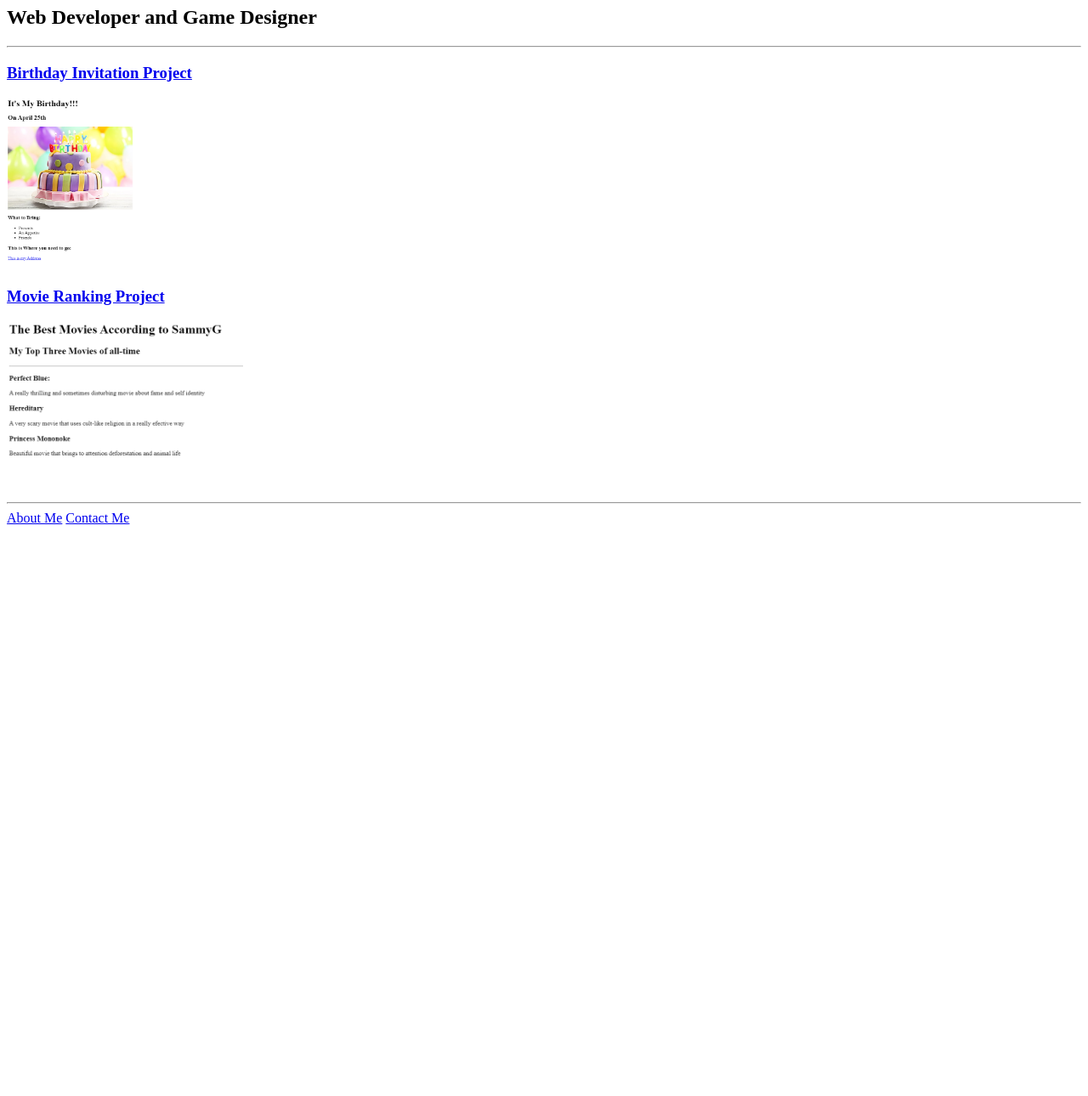
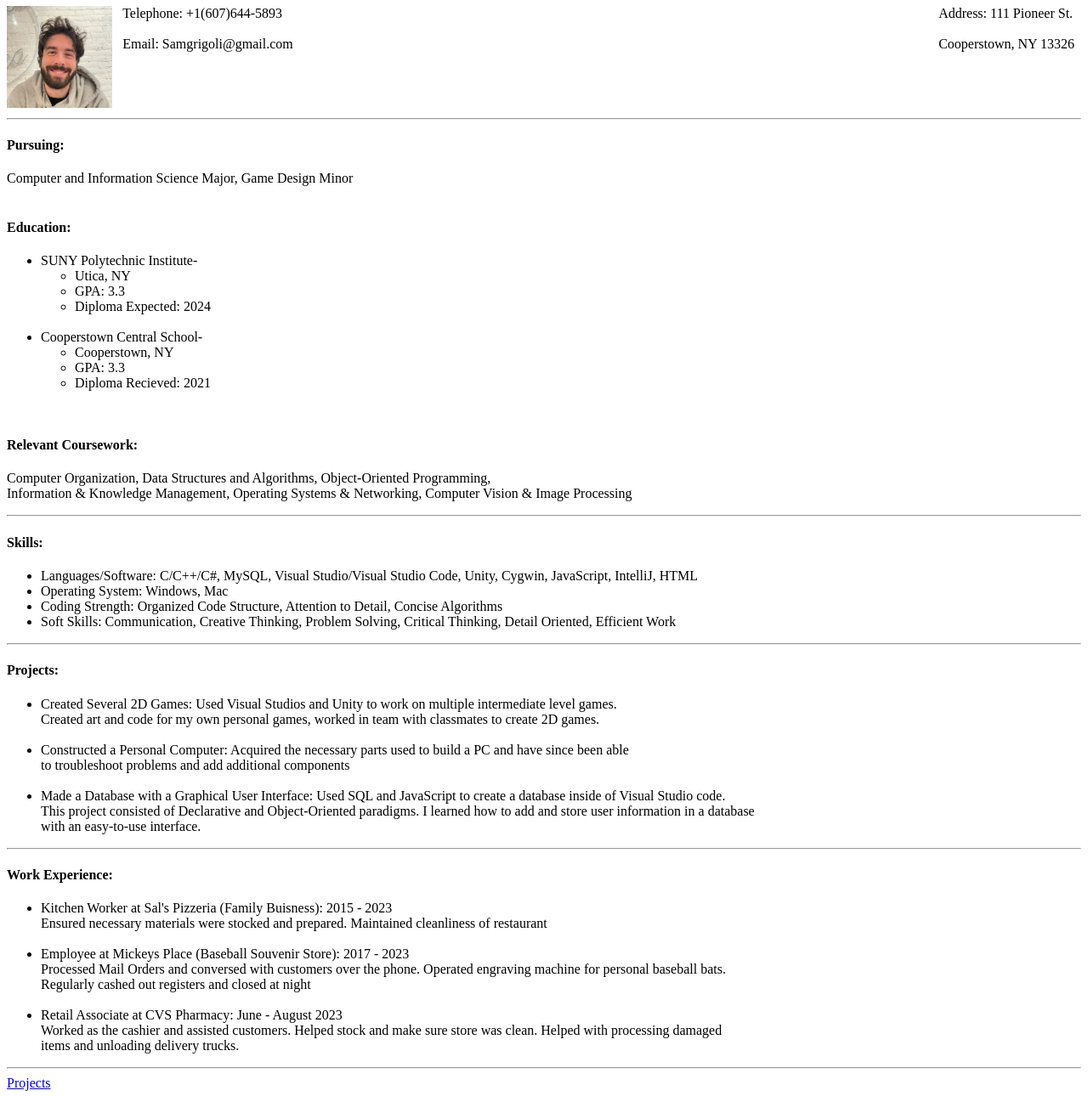
Before and after one commit to SamGrigoli/MyResume, a plain HTML site: page index.html in a window 1280 px wide. Shown: the part 73-1363 px from the top of the page at 85% size. Before the commit the page ends 800 px from the top, so only its background shows below. Drawn offline with Linux system fonts and the light colour scheme.

Commit message:
Add files via upload

```diff
--- a/index.html
+++ b/index.html
@@ -1,40 +1,122 @@
-<!-- TODO 1: Create the HTML Boilerplate -->
-
-<!-- TODO 2: Add Your previous projects' HTML into the public folder -->
-
-<!-- TODO 3: Take screenshots of your project previews and add the images to the images folder -->
-
-<!-- TODO 4: Add titles/subtitles etc. -->
-
-<!-- TODO 5: Add a link to the project pages -->
-
-<!-- TODO 6: Add images to show the project previews
-HINT for TODO 6: You can use the height attribute set to 200 to make the image smaller:
-https://developer.mozilla.org/en-US/docs/Web/HTML/Element/img#attr-height -->
-
-<!-- TODO 7: Add the Contact Me and About Me page links -->
-
 <!DOCTYPE html>
 <html lang="en">
 <head>
     <meta charset="UTF-8">
     <meta name="viewport" content="width=device-width, initial-scale=1.0">
-    <title>Sam Grigoli's Portfolio</title>
+    <title>Sam Grigoli's Resume</title>
 </head>
 <body>
-    <h1>Sam Grigoli's Portfolio</h1>
-    <h2>Web Developer and Game Designer</h2>
-    <hr>
-    <h3><a href = "./public/birthday-invite.html" alt = "Birthday Invitation Link">Birthday Invitation Project</a><br/></h3>
-    <img src = "./assets/images/Birthday Project.png " height = "200" alt = "Birthday Inivitation Picture"/><br/>
-    <h3><a href = "./public/movie-ranking.html" alt = "Movie Ranking Link">Movie Ranking Project</a><br/></h3>
-    <img src = "./assets/images/Movie Ranking Project.png " height = "200" alt = "Movie Ranking Picture" /><br/>
-    <hr>
-    <a href = "./public/about.html" alt = "About Me Link">About Me</a>
-    <a href = "./public/contact.html" alt = "Contact Me Link">Contact Me</a>
+    <h1 align = "Center">Samuel Grigoli</h1>
+    <img src = "Assets/Images/Resume Picture.png" height = "120" style = "float: left;"/>
+    <p>
+        <span style="float:right;">
+        Address: 111 Pioneer St.&nbsp;<br/>
+        <br/>
+        Cooperstown, NY 13326 &nbsp;
+        </span>
+        &nbsp; &nbsp;Telephone: +1(607)644-5893<br/>
+        <br/>
+        &nbsp; &nbsp;Email: Samgrigoli@gmail.com
 
 
 
 
+
+    </p>
+    <br/><br/><br/>
+    <hr/>
+
+    <p> <h4>Pursuing:</h4> Computer and Information Science Major, Game Design Minor<br/>
+        <br/>
+        <h4>Education:</h4>
+        <ul><li>SUNY Polytechnic Institute-</li>
+            <ul>
+                <li>Utica, NY</li>
+                <li>GPA: 3.3</li>
+                <li>Diploma Expected: 2024</li>
+            </ul>
+            <br/>
+            <li>Cooperstown Central School-</li>
+            <ul>
+                <li>Cooperstown, NY</li>
+                <li>GPA: 3.3</li>
+                <li>Diploma Recieved: 2021</li>
+
+            </ul>
+
+        </ul>
+        <br/>
+        <h4>Relevant Coursework:</h4>
+        Computer Organization, Data Structures and Algorithms, Object-Oriented Programming,<br/>
+        Information & Knowledge Management, Operating Systems & Networking, Computer Vision & Image Processing
+        <br/>
+
+    </p>
+    <hr/>
+
+    <h4>Skills:</h4>
+    <ul>
+        <li>Languages/Software:  C/C++/C#, MySQL, Visual Studio/Visual Studio Code, Unity, Cygwin, JavaScript, IntelliJ, HTML</li>
+        <li>Operating System: Windows, Mac</li>
+        <li>Coding Strength: Organized Code Structure, Attention to Detail, Concise Algorithms</li>
+        <li>Soft Skills:  Communication, Creative Thinking, Problem Solving, Critical Thinking, Detail Oriented, Efficient Work</li>
+    </ul>
+
+    <hr/>
+
+    <h4>Projects:</h4>
+    <ul>
+        <li>Created Several 2D Games: Used Visual Studios and Unity to work on multiple intermediate level games.
+            <br/>Created art and code for my
+            own personal games, worked in team with classmates to create 2D games.
+        </li>
+        <br/>
+        <li>Constructed a Personal Computer: Acquired the necessary parts used to build a PC and have since been able
+            <br/>to troubleshoot problems and
+            add additional components
+        </li>
+        <br/>
+        <li>Made a Database with a Graphical User Interface: Used SQL and JavaScript to create a database inside of Visual Studio code.
+            <br/>This project consisted of
+            Declarative and Object-Oriented paradigms. I learned how to add and store user information in a
+            database
+            <br/>with an easy-to-use interface.
+            </li>
+
+
+
+    </ul>
+
+    <hr>
+    <h4>Work Experience: </h4>
+    <ul>
+        <li>Kitchen Worker at Sal's Pizzeria (Family Buisness): 2015 - 2023
+            <br/>
+            Ensured necessary materials were stocked and prepared. Maintained cleanliness of restaurant
+        </li>
+        <br/>
+        <li>Employee at Mickeys Place (Baseball Souvenir Store): 2017 - 2023
+            <br/>
+            Processed Mail Orders and conversed with customers over the phone. Operated engraving machine for
+            personal baseball bats.
+            <br/>
+            Regularly cashed out registers and closed at night
+        </li>
+        <br/>
+        <li>
+            Retail Associate at CVS Pharmacy: June - August 2023
+            <br/>
+            Worked as the cashier and assisted customers. Helped stock and make sure store was clean. Helped with
+            processing damaged
+            <br/>
+            items and unloading delivery trucks.
+        </li>
+    </ul>
+    <hr>
+    <a href = "./Projects.html">Projects</a>
+
+    <br/> <br/>
+
+
 </body>
 </html>
```
Also changed, not shown: Projects.html (added, +14 -0 lines), Assets/Images/Resume Picture.png (added).
